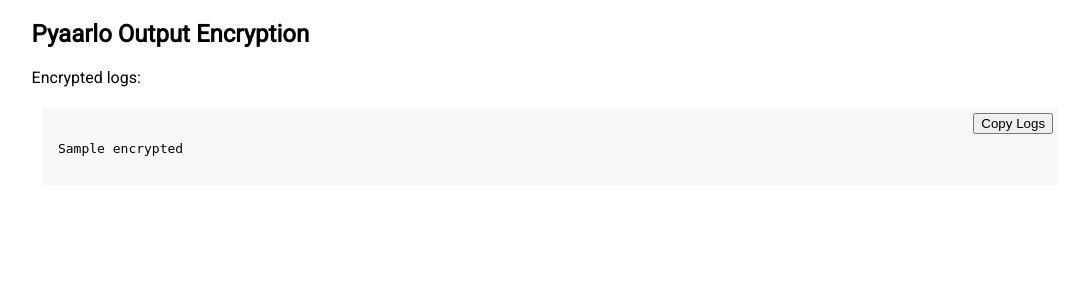
After one commit to twrecked/pyaarlo-tfa-helper, a Flask app: template google-app-engine/default/templates/encrypted.html in a window 1280 px wide. The commit adds this page. Shown: the top 300 px of the page, without its empty margins (90-1174 px from the left). Run offline with Flask 2, Linux system fonts and the light colour scheme; the template is opened without the code that fills it: most values are stand-ins (such as "Sample title", 1, 10 or a date in 2020).

Commit message:
Tidy up the encryption piece.

```diff
--- a/google-app-engine/default/main.py
+++ b/google-app-engine/default/main.py
@@ -218,7 +218,7 @@ def encrypt():
         # create key/object dictionary, pickle and base64 encode
         key_obj = pickle.dumps({'k': key, 'n': nonce, 'o': obj, 't': tag})
         enc_str = "{}\n{}{}\n".format(BEGIN_PYAARLO_DUMP, base64.encodebytes(key_obj).decode(), END_PYAARLO_DUMP)
-        return Response(enc_str, mimetype='text/plain')
+        return render_template('encrypted.html', encrypted=enc_str)
     except ValueError as _err:
         return jsonify({'meta': {'code': 400},
                         'data': {'success': False, 'error': 'encryption error'}})
--- /dev/null
+++ b/google-app-engine/default/static/copy-to-clipboard.js
@@ -0,0 +1,34 @@
+/*
+  Borrowed from here:
+  https://www.roboleary.net/2022/01/13/copy-code-to-clipboard-blog.html
+  Many thanks!
+ */
+
+const copyButtonLabel = "Copy Logs";
+
+// use a class selector if available
+let blocks = document.querySelectorAll("pre");
+
+blocks.forEach((block) => {
+  // only add a button if browser supports Clipboard API
+  if (navigator.clipboard) {
+    let button = document.createElement("button");
+    button.innerText = copyButtonLabel;
+    button.addEventListener("click", copyCode);
+    block.appendChild(button);
+  }
+});
+
+async function copyCode(event) {
+  const button = event.target;
+  const pre = button.parentElement;
+  let code = pre.querySelector("code");
+  let text = code.innerText;
+  await navigator.clipboard.writeText(text);
+
+  button.innerText = "Logs Copied to Clipboard";
+
+  setTimeout(()=> {
+    button.innerText = copyButtonLabel;
+  },1000)
+}
--- /dev/null
+++ b/google-app-engine/default/static/styles.css
@@ -0,0 +1,23 @@
+/* General Website Style rules */
+body {
+    font-family: 'Roboto', sans-serif;
+    margin-left: 5%;
+    margin-right: 5%;
+}
+
+pre {
+    font-family: 'Roboto Mono', monospace;
+    background-color: #F8F8F8;
+    margin: 2% 1%;
+}
+
+pre[class*="language-"] {
+    position: relative;
+    padding: 1.75rem 0 1.75rem 1rem;
+}
+
+button {
+    position: absolute;
+    top: 5px;
+    right: 5px;
+}
--- /dev/null
+++ b/google-app-engine/default/templates/encrypted.html
@@ -0,0 +1,10 @@
+{% extends "layout.html" %}
+{% block content %}
+
+<h2>Pyaarlo Output Encryption</h2>
+
+Encrypted logs:
+
+<pre class="language-enc"><code>{{encrypted}}</code></pre>
+
+{% endblock %}
--- /dev/null
+++ b/google-app-engine/default/templates/layout.html
@@ -0,0 +1,20 @@
+<!DOCTYPE html>
+<html lang="en">
+<head>
+    <link rel="preconnect" href="https://fonts.googleapis.com">
+    <link rel="preconnect" href="https://fonts.gstatic.com" crossorigin>
+    <link href="https://fonts.googleapis.com/css2?family=Roboto&family=Roboto+Mono&display=swap" rel="stylesheet">
+    <link rel="stylesheet" href="/static/styles.css">
+    <meta charset="UTF-8">
+    <title>Pyaarlo TFA Helper</title>
+</head>
+
+<body>
+    <div style="margin-left: 5%; margin-right: 5%;">
+        {% block content %}
+        {% endblock %}
+    </div>
+</body>
+
+<script src="/static/copy-to-clipboard.js"></script>
+</html>
```
Also changed, not shown: google-app-engine/default/templates/encrypt.html (+10 -11 lines).
